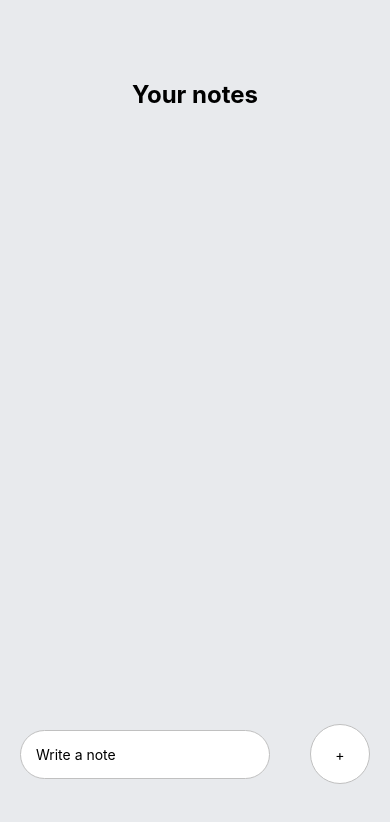
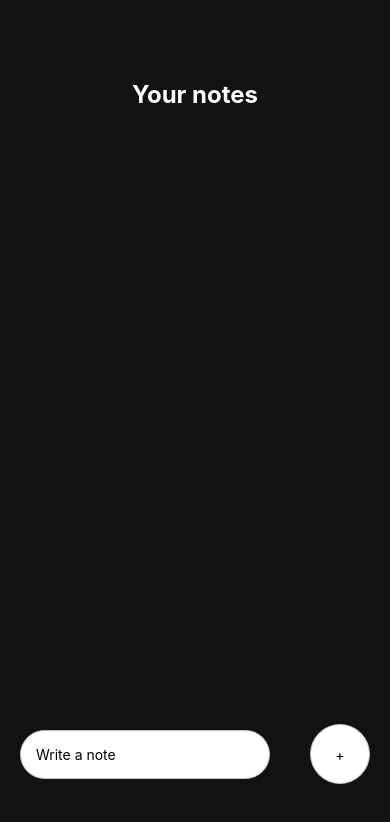
Before and after one commit to islamborghini/toDoAppReactNative, a React Native app: screen / in a window 390 px wide. Shown: the top 822 px of the page. Built offline with nearby package versions, Linux system fonts and the light colour scheme.

Commit message:
v 3.0 changed the pin

```diff
--- a/App.js
+++ b/App.js
@@ -2,6 +2,7 @@ import React, {useState} from 'react';
 import { Platform, StyleSheet, Text, View, TextInput, KeyboardAvoidingView,  TouchableOpacity } from 'react-native';
 import Note from './components/Note';
 export default function App() {
+
   const[note, setNote] = useState();
   const [noteItems, setNoteItems] = useState([]);
 
@@ -20,6 +21,7 @@ export default function App() {
     let itemsCopy = [...noteItems];
     itemsCopy.splice(index, 1);
     setNoteItems(itemsCopy);
+    alert("You deleted the note")
   }
   return (
     <View style={styles.container}>
@@ -63,7 +65,7 @@ export default function App() {
 const styles = StyleSheet.create({
   container: {
     flex: 1,
-    backgroundColor: '#E8EAED',
+    backgroundColor: '#121212',
 
   },
   tasksWrapper:{
@@ -74,6 +76,7 @@ const styles = StyleSheet.create({
     fontSize: 24,
     fontWeight: 'bold',
     textAlign: 'center',
+    color: "#FFF"
   },
   items:{
     marginTop: 30,
```
Also changed, not shown: components/Note.js (+3 -6 lines), assets/pin.png (added).
